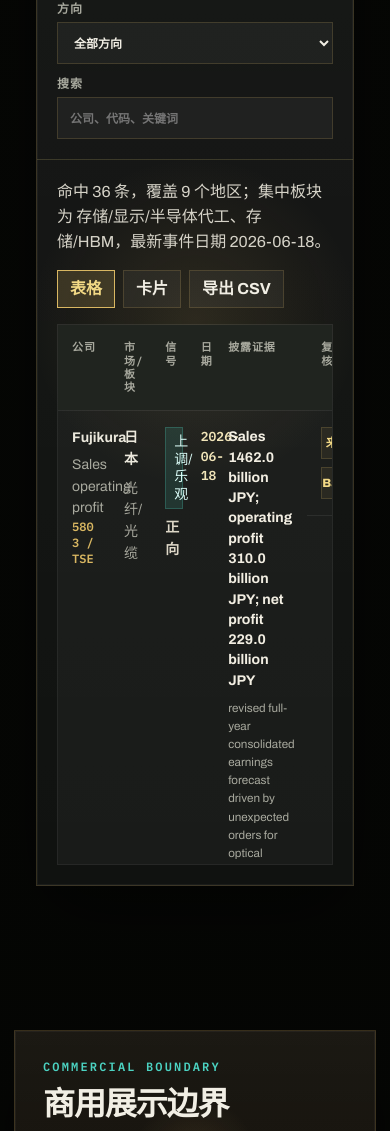
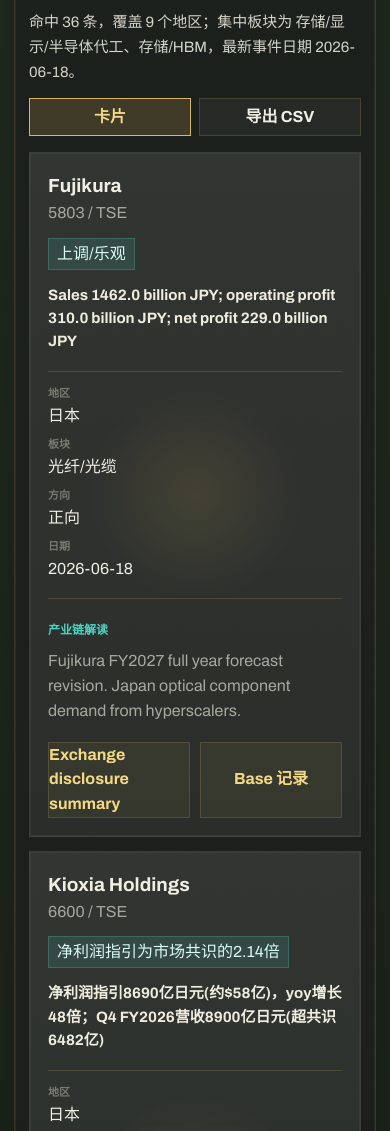
Before and after one commit to AL549984/ye-ji-zhi-yin, a website built with Vite: page index.html in a window 390 px wide. Shown: the part 6552-7683 px from the top of the page. Built offline with nearby package versions, Linux system fonts and the light colour scheme.

Commit message:
fix: use card layout on mobile workbench

```diff
--- a/src/main.js
+++ b/src/main.js
@@ -186,6 +186,7 @@
 
 const renderWorkbench = () => {
   const filteredEvents = getFilteredEvents();
+  const activeView = window.matchMedia('(max-width: 640px)').matches ? 'card' : state.view;
   const count = document.querySelector('[data-result-count]');
   const summary = document.querySelector('[data-filter-summary]');
   const tbody = document.querySelector('[data-event-rows]');
@@ -197,11 +198,11 @@
   summary.textContent = summarizeEvents(filteredEvents);
   tbody.innerHTML = renderRows(filteredEvents);
   cards.innerHTML = renderCards(filteredEvents);
-  tableShell.hidden = state.view !== 'table';
-  cardShell.hidden = state.view !== 'card';
+  tableShell.hidden = activeView !== 'table';
+  cardShell.hidden = activeView !== 'card';
 
   document.querySelectorAll('[data-view]').forEach(button => {
-    button.setAttribute('aria-pressed', String(button.dataset.view === state.view));
+    button.setAttribute('aria-pressed', String(button.dataset.view === activeView));
   });
 };
 
@@ -409,6 +410,7 @@
     renderWorkbench();
   });
 });
+window.matchMedia('(max-width: 640px)').addEventListener('change', renderWorkbench);
 
 document.querySelector('[data-export]').addEventListener('click', exportCsv);
 
--- a/src/styles.css
+++ b/src/styles.css
@@ -236,6 +236,7 @@
 
 .reveal { opacity: 0; transform: translateY(18px); transition: opacity .7s ease var(--delay, 0ms), transform .7s ease var(--delay, 0ms); }
 .reveal.is-visible { opacity: 1; transform: translateY(0); }
+.workbench-shell.reveal { opacity: 1; transform: none; }
 
 @media (max-width: 980px) {
   .nav-links { display: none; }
@@ -256,9 +257,29 @@
   .hero-inner { gap: 26px; padding-top: 54px; }
   .hero-console li { grid-template-columns: 1fr; }
   .metrics, .insight-grid, .method-grid, .quality-grid, .filter-rail { grid-template-columns: 1fr; }
+  .workbench.section-shell { width: min(100vw - 28px, 1180px); }
   .workbench-head { display: block; }
   .workbench-head strong { display: block; margin-top: 12px; }
+  .workbench-shell { display: block; }
+  .filter-rail { grid-template-columns: repeat(2, minmax(0, 1fr)); gap: 10px; padding: 14px; }
+  .filter-rail label:last-child { grid-column: 1 / -1; }
+  select, input { min-height: 44px; }
+  .data-panel { padding: 14px; }
+  .data-toolbar { gap: 14px; }
+  .data-toolbar p { font-size: 15px; line-height: 1.65; }
+  .data-toolbar div { width: 100%; display: grid; grid-template-columns: 1fr 1fr; }
+  button[data-view="table"] { display: none; }
+  button[data-export] { grid-column: auto; }
+  .table-shell { display: none; }
+  .event-grid > div { max-height: none; display: grid; gap: 14px; }
+  .event-card, .empty-card { padding: 18px; border: 1px solid rgba(255,255,255,.07); background-color: rgba(255,255,255,.04); box-shadow: none; }
+  .event-head { display: grid; gap: 12px; }
+  .event-head strong { font-size: 19px; }
+  .event-head mark { justify-self: start; }
+  .event-card > p { font-size: 15px; line-height: 1.55; }
   .event-card dl { grid-template-columns: 1fr; }
+  .event-card footer { display: grid; grid-template-columns: 1fr 1fr; gap: 10px; }
+  .event-card footer a { display: inline-flex; min-height: 38px; align-items: center; justify-content: center; border: 1px solid var(--rule); background: rgba(217, 183, 98, .07); }
 }
 
 @media (prefers-reduced-motion: reduce) {
```
